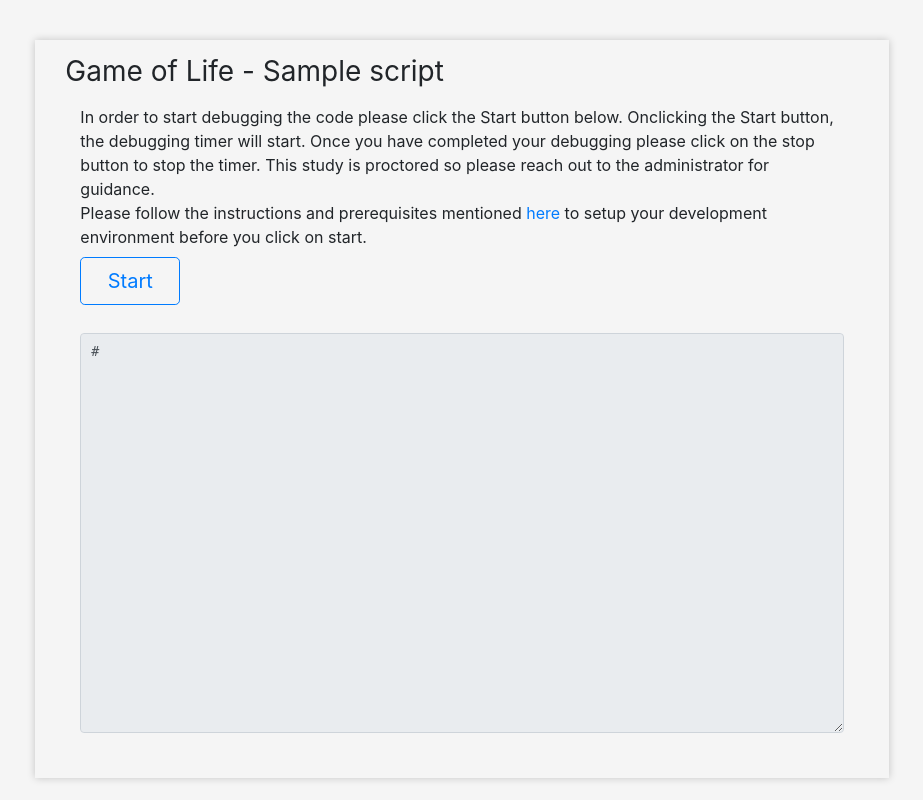
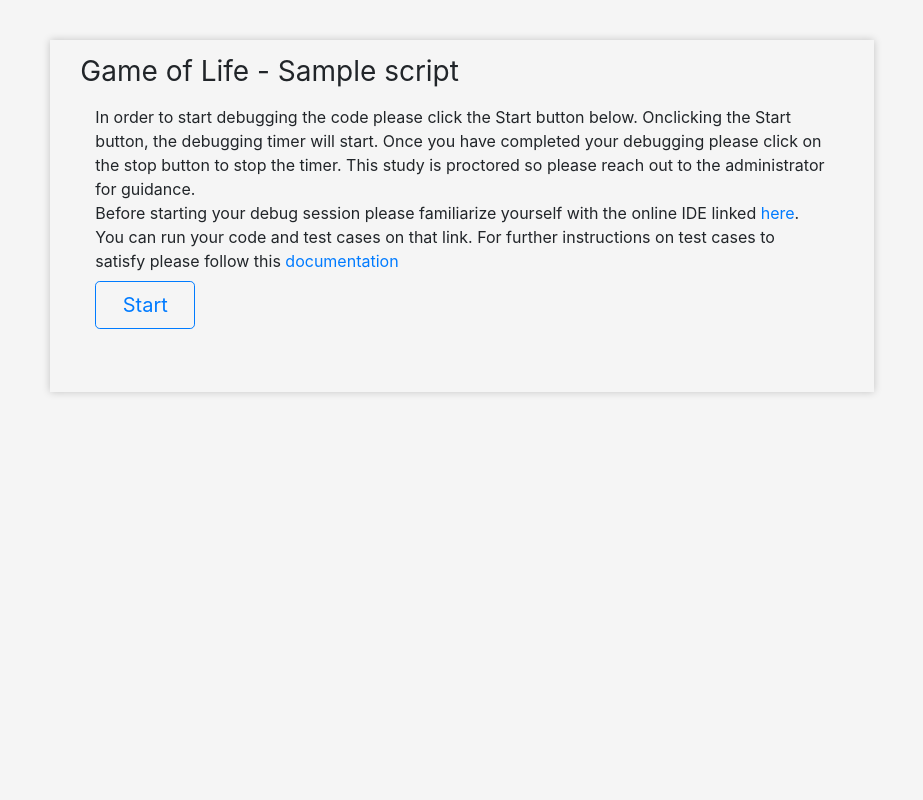
Before and after one commit to prithviraj-chaudhuri/SE_HW2, a Django app: template django-app/webapp/frontend/templates/code.html in a window 1280 px wide. Shown: the whole page, without its empty margins (178-1101 px from the left). Run offline with Django 3.2, Linux system fonts and the light colour scheme; tables that the repository leaves empty hold one stand-in row (values such as "Sample post"); the template is opened without the code that fills it: values that come from a table or form of the project are taken from there, most other values are stand-ins (such as "Sample title", 1, 10 or a date in 2020); some libraries are stand-ins or nearby versions.

Commit message:
Code page design

```diff
--- a/django-app/webapp/frontend/static/css/main.css
+++ b/django-app/webapp/frontend/static/css/main.css
@@ -20,6 +20,7 @@ body {
 
 .form-div {
   box-shadow: 0px 0px 8px 0 rgba(0,0,0,0.2);
+  margin-bottom: 20px;
 }
 
 .index-body .form-div {
@@ -89,4 +90,5 @@ body {
   height: 400px !important;
   font-size: smaller;
   font: revert !important;
+  display: none;
 }
--- a/django-app/webapp/frontend/static/js/main.js
+++ b/django-app/webapp/frontend/static/js/main.js
@@ -49,49 +49,80 @@ $(document).ready(function () {
         event.preventDefault();
         var locations = window.location.href.split('/');
         var token = locations[locations.length-1];
-        action = $(this).data( "state");
-        id = $(this).data("id");
-        $.ajax({
-            url: window.location.protocol + "//" + window.location.host + "/record/",
-            data: {"action":action, "token": token, "language":"g"},
-            type: "POST",
-            beforeSend: function( xhr ) {
-                $('#start-stop-'+id).attr('disabled',true)
+        var action = $(this).data( "state");
+        var id = $(this).data("id");
+
+        //On success
+
+
+        var id_list = $('#parent-block').data('id-list');
+        id_list = id_list.split(',');
+
+        if (action == "start") {
+            for (var i=0;i<id_list.length; i++) {
+                if (id_list[i] != id && $('#start-stop-'+id_list[i]).data('state') != 'done')
+                    $('#start-stop-'+id_list[i]).attr('disabled',true)
+            }
+            $('#script-box-'+id).show();
+            $('#alert-'+id+' .alert-text').html("The debug session has started");
             $('#alert-'+id).addClass('show');
-                $('#alert-'+id+' .alert-text').html("Please wait...");
-                $('#alert-'+id+' .spinner-border').show();
-            },
-            success: function (result) {
-                $('#start-stop-'+id).attr('disabled',true)
-                if (result['status'] == 0) {
             $('#alert-'+id+' .spinner-border').hide();
-                    if (action == "start") {
-                        $('#alert-'+id+' .alert-text').html("The debug session has started");
             $('#start-stop-'+id).html('Stop');
             $('#start-stop-'+id).data( "state","stop");
         } else {
+            for (var i=0;i<id_list.length; i++) {
+                if (id_list[i] != id && $('#start-stop-'+id_list[i]).data('state') != 'done')
+                    $('#start-stop-'+id_list[i]).attr('disabled',false)
+            }
+            $('#script-box-'+id).hide();
             $('#alert-'+id+' .alert-text').html("The debug session has stopped");
-                        $('#start-stop-'+id).html('Start');
-                        $('#start-stop-'+id).data( "state","start");
-                        $('#start-stop-'+id).attr('disabled', true);
+            $('#alert-'+id).addClass('show');
+            $('#alert-'+id+' .spinner-border').hide();
+            $('#start-stop-'+id).data( "state","done");
+            $('#start-stop-'+id).attr('disabled',true)
         }
-                } else {
-                    $('#start-stop-'+id).html('Start');
-                    $('#start-stop-'+id).attr('disabled', false);
-                    $('#alert-'+id+' .spinner-border').hide();
-                    $('#alert-'+id).addClass('show');
-                    $('#alert-'+id+' .alert-text').html("Some error occured");
-                }
-                console.log("Error starting  ",result);
-            },
-            error: function (res) {
-                $('#start-stop-'+id).html('Start');
-                $('#start-stop-'+id).attr('disabled', false);
-                $('#alert-'+id+' .spinner-border').hide();
-                $('#alert-'+id+' .alert-text').html("Some error occured");
-                $('#alert-'+id).addClass('show');
-                console.log("Error starting  ",res);
-            }
+
+        // $.ajax({
+        //     url: window.location.protocol + "//" + window.location.host + "/record/",
+        //     data: {"action":action, "token": token, "language":"g"},
+        //     type: "POST",
+        //     beforeSend: function( xhr ) {
+        //         $('#start-stop-'+id).attr('disabled',true)
+        //         $('#alert-'+id).addClass('show');
+        //         $('#alert-'+id+' .alert-text').html("Please wait...");
+        //         $('#alert-'+id+' .spinner-border').show();
+        //     },
+        //     success: function (result) {
+        //         $('#start-stop-'+id).attr('disabled',true)
+        //         if (result['status'] == 0) {
+        //             $('#alert-'+id+' .spinner-border').hide();
+        //             if (action == "start") {
+        //                 $('#alert-'+id+' .alert-text').html("The debug session has started");
+        //                 $('#start-stop-'+id).html('Stop');
+        //                 $('#start-stop-'+id).data( "state","stop");
+        //             } else {
+        //                 $('#alert-'+id+' .alert-text').html("The debug session has stopped");
+        //                 $('#start-stop-'+id).html('Start');
+        //                 $('#start-stop-'+id).data( "state","start");
+        //                 $('#start-stop-'+id).attr('disabled', true);
+        //             }
+        //         } else {
+        //             $('#start-stop-'+id).html('Start');
+        //             $('#start-stop-'+id).attr('disabled', false);
+        //             $('#alert-'+id+' .spinner-border').hide();
+        //             $('#alert-'+id).addClass('show');
+        //             $('#alert-'+id+' .alert-text').html("Some error occured");
+        //         }
+        //         console.log("Error starting  ",result);
+        //     },
+        //     error: function (res) {
+        //         $('#start-stop-'+id).html('Start');
+        //         $('#start-stop-'+id).attr('disabled', false);
+        //         $('#alert-'+id+' .spinner-border').hide();
+        //         $('#alert-'+id+' .alert-text').html("Some error occured");
+        //         $('#alert-'+id).addClass('show');
+        //         console.log("Error starting  ",res);
+        //     }
+        // });
     });
 });
-});
--- a/django-app/webapp/frontend/templates/code.html
+++ b/django-app/webapp/frontend/templates/code.html
@@ -14,14 +14,15 @@
     <div class="container-fluid">
         <div class="row">
             <div class="col-sm-2"></div>
+                <div class="col-sm-8" id="parent-block" data-id-list="{{script_id_list}}">
                 {% for s in scripts %}
-                <div class="col-sm-8 form-div">
+                    <div class="col-sm-12 form-div">
                         <form class="form-entry">
                             <h1 class="h3 mb-3 font-weight-normal">Game of Life - {{s.script_title}}</h1>
                             <div class="col-sm-12 questions">
                                 <label class="question-guide">
                                     In order to start debugging the code please click the Start button below. Onclicking the Start button, the debugging timer will start. Once you have completed your debugging please click on the stop button to stop the timer. This study is proctored so please reach out to the administrator for guidance. <br/>
-                                Please follow the instructions and prerequisites mentioned <a href="{{s.download_link}}" target="_download">here</a> to setup your development environment before you click on start.<br/>
+                                    Before starting your debug session please familiarize yourself with the online IDE linked <a href="{{s.download_link}}" target="_blank">here</a>. You can run your code and test cases on that link. For further instructions on test cases to satisfy please follow this <a href="{{s.download_link}}" target="_blank">documentation</a><br/>
                                 </label>
                                 <div class="row">
                                     <div class="col-sm-2">
@@ -40,13 +41,14 @@
                                 </div>
                                 <div class="row">
                                     <div class="col-sm-12">
-                                    <textarea class="form-control script-box" disabled>{{s.raw_url}}</textarea>
+                                        <textarea class="form-control script-box" id="script-box-{{s.script_id}}" disabled>{{s.raw_url}}</textarea>
                                     </div>
                                 </div>
                             </div>
                         </form>
                     </div>
                 {% endfor %}
+                </div>
             <div class="col-sm-2"></div>
         </div>
     </div>
--- a/django-app/webapp/gol/models.py
+++ b/django-app/webapp/gol/models.py
@@ -4,17 +4,17 @@ from django.core import serializers
 
 # Create your models here.
 
-
 class ScriptManager(models.Manager):
 
     def get_all_scripts(self):
-        raw_results = self.raw("select script_id, script_title, download_link, raw_url from scripts")
+        raw_results = self.raw("select script_id, script_title, download_link, readme_link, raw_url from scripts")
         results = []
         for raw_result in raw_results:
             result = dict()
             result["script_id"] = raw_result.script_id
             result["script_title"] = raw_result.script_title
             result["download_link"] = raw_result.download_link
+            result["readme_link"] = raw_result.readme_link
             result["raw_url"] = raw_result.raw_url
             results.append(result)
         return results
@@ -28,6 +28,7 @@ class Scripts(models.Model):
     script_id = models.AutoField(primary_key=True)
     script_title = models.CharField(max_length=100, blank=False, null=False)
     download_link = models.CharField(max_length=500, blank=False, null=False)
+    readme_link = models.CharField(max_length=500, null=False, default="")
     raw_url = models.CharField(max_length=500, blank=False, null=False)
 
     objects = ScriptManager()
--- a/django-app/webapp/requirements.txt
+++ b/django-app/webapp/requirements.txt
@@ -7,3 +7,5 @@ pytz==2020.1
 python-dotenv==0.13.0
 sqlparse==0.3.1
 requests==2.24.0
+sqlparse==0.3.1
+urllib3==1.25.10
```
Also changed, not shown: django-app/webapp/frontend/views.py (+5 -5 lines), 1 other file. Lines whose indentation alone changed are shown as unchanged.
